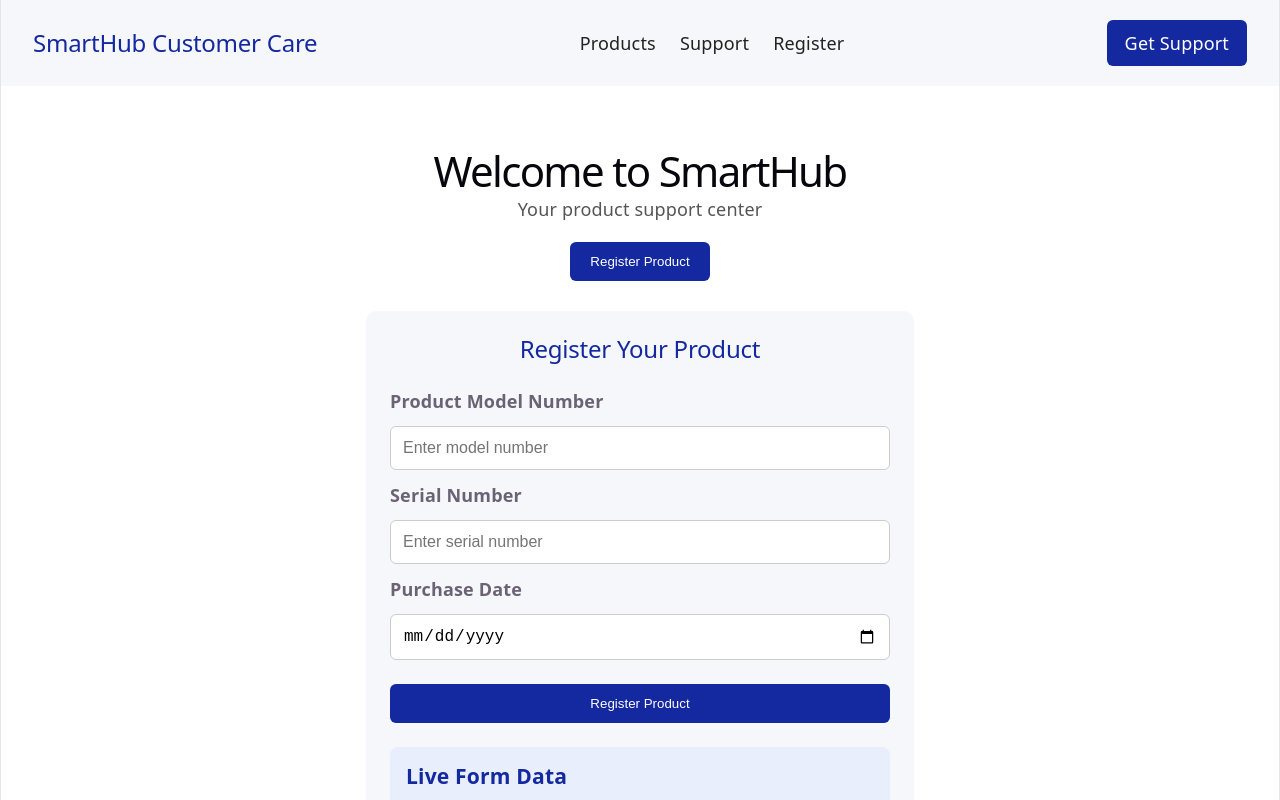
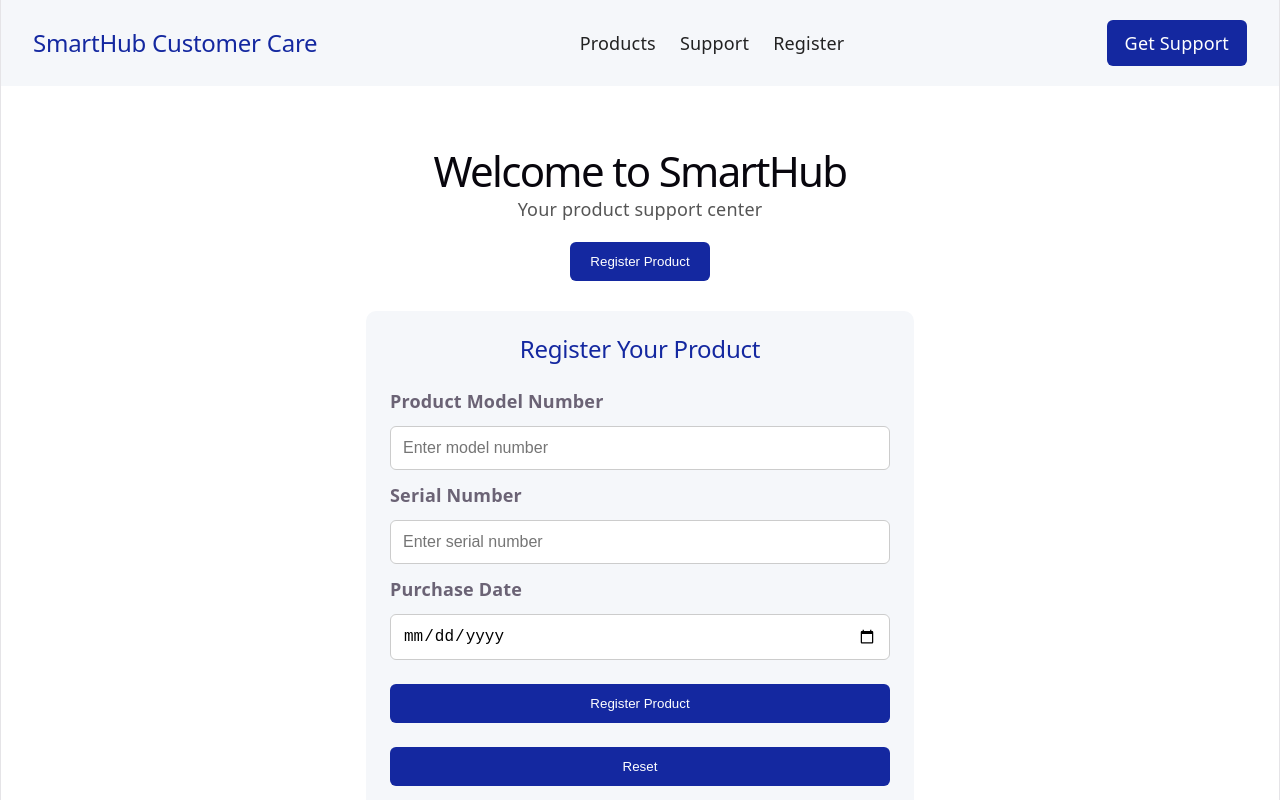
Before and after one commit to KaranamGopichand/smarthub, a React (Vite) app: page / in a window 1280 px wide. Shown: the top 800 px of the page. Built offline with nearby package versions, Linux system fonts and the light colour scheme.

Commit message:
SMARTHUB-105 Add reset button to registration form

```diff
--- a/src/components/ProductRegistration.jsx
+++ b/src/components/ProductRegistration.jsx
@@ -7,6 +7,14 @@ function ProductRegistration() {
   const [purchaseDate, setPurchaseDate] = useState("");
   const [message, setMessage] = useState("");
   const [isSuccess, setIsSuccess] = useState(false);
+
+  function handleReset() {
+  setModelNumber("");
+  setSerialNumber("");
+  setPurchaseDate("");
+  setMessage("");
+  setIsSuccess(false);
+}
 
   function handleSubmit(event) {
     event.preventDefault();
@@ -87,6 +95,9 @@ function ProductRegistration() {
         <button type="submit">
           Register Product
         </button>
+        <button type="button" onClick={handleReset}>
+         Reset
+        </button>
       </form>
 
       {message && (
```
